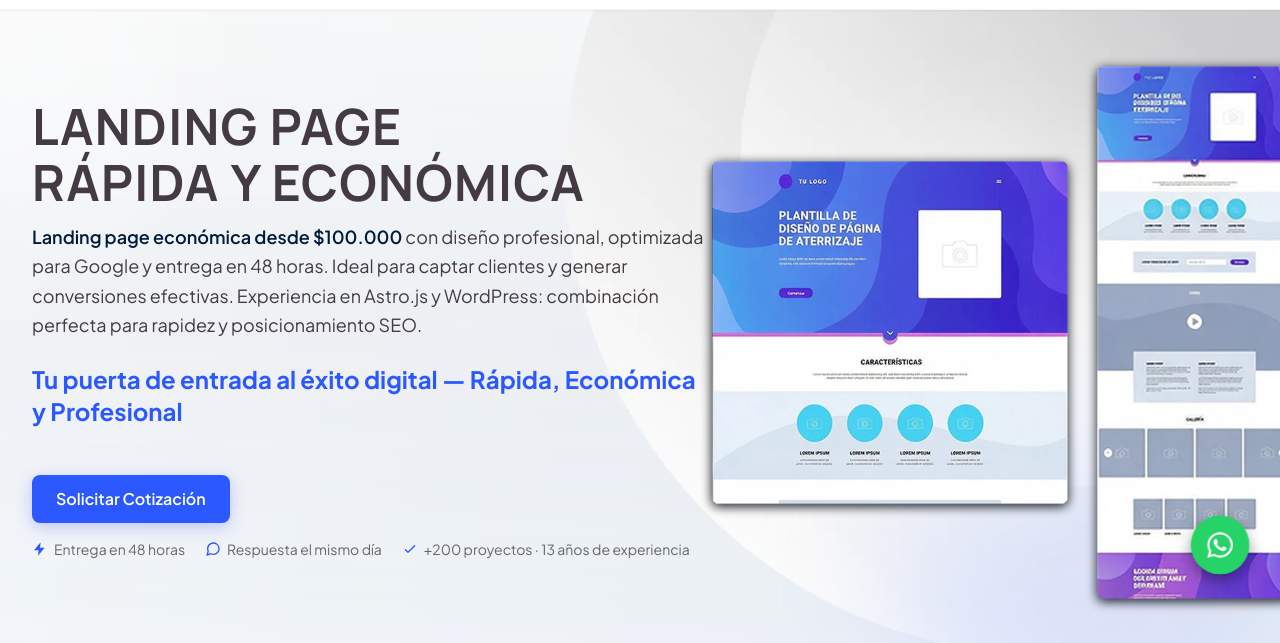
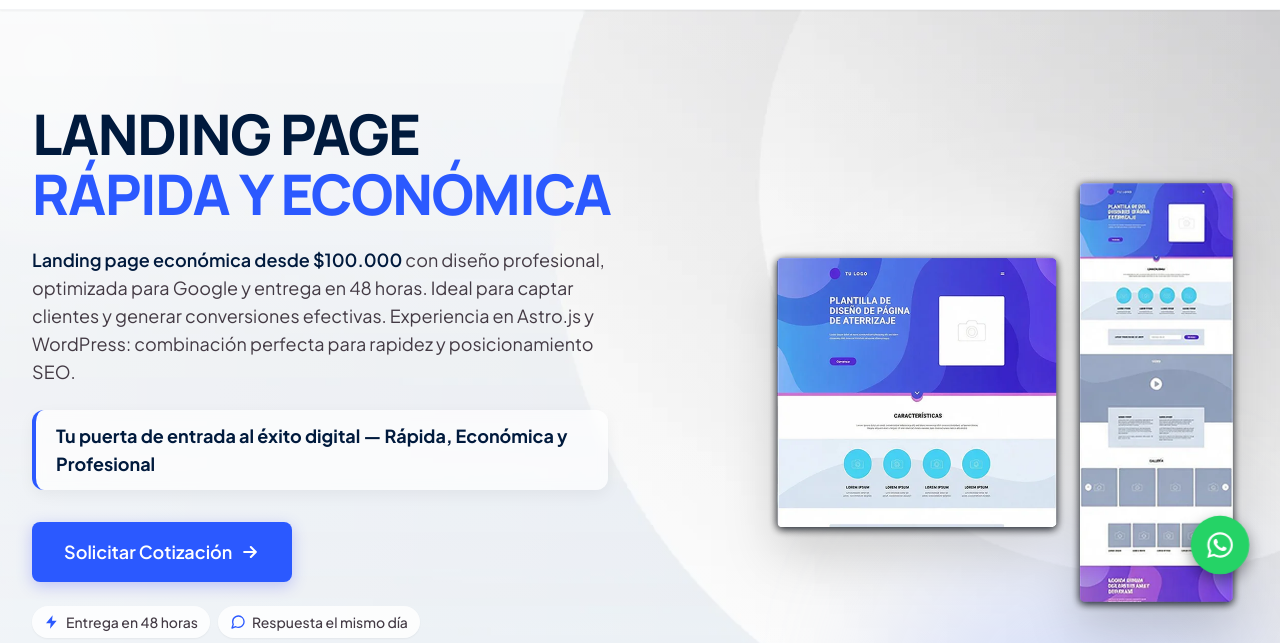
Before and after one commit to codigoraul/landingpage, an Astro site: page / in a window 1280 px wide. Shown: the part 131-774 px from the top of the page. Built offline with nearby package versions, Linux system fonts and the light colour scheme; Astro itself is replaced by a stand-in of ours.

Commit message:
Reordenar Hero: jerarquía visual, slider sin cortes e imagen sin recorte
Generated with [Devin](https://devin.ai)

Co-Authored-By: Devin <158243242+devin-ai-integration[bot]@users.noreply.github.com>

```diff
--- a/src/components/Hero.astro
+++ b/src/components/Hero.astro
@@ -30,36 +30,37 @@ import heroCelu from '@images/heroCelu.webp';
   <div class="pointer-events-none absolute -top-24 -left-24 h-72 w-72 rounded-full bg-white/40 blur-3xl" aria-hidden="true"></div>
   <div class="pointer-events-none absolute -bottom-32 right-0 h-96 w-96 rounded-full bg-brand-100/50 blur-3xl" aria-hidden="true"></div>
 
-  <div class="container-page relative z-10 grid gap-10 py-14 md:py-20 lg:grid-cols-12 lg:gap-8 lg:py-24">
+  <div class="container-page relative z-10 grid gap-12 py-14 md:py-20 lg:grid-cols-12 lg:gap-10 lg:py-24 lg:items-center">
     <!-- Texto -->
-    <div class="lg:col-span-7 lg:order-1 flex flex-col justify-center text-center lg:text-left">
-      <h1 class="text-3xl md:text-4xl lg:text-[3.125rem] text-ink-soft uppercase !font-bold tracking-wide">
+    <div class="lg:col-span-7 lg:order-1 flex flex-col justify-center items-center lg:items-start text-center lg:text-left">
+      <h1 class="text-4xl md:text-5xl lg:text-[3.5rem] leading-[1.05] uppercase !font-extrabold tracking-tight text-ink">
         <span class="block animate-fade-up">Landing Page</span>
-        <span class="block mt-2 md:mt-3 lg:mt-4 animate-fade-up animate-delay-150">Rápida y Económica</span>
+        <span class="block mt-1 text-accent animate-fade-up animate-delay-150">Rápida y Económica</span>
       </h1>
 
-      <p class="mt-5 max-w-2xl text-lg leading-relaxed text-ink-soft mx-auto lg:mx-0">
+      <p class="mt-6 max-w-xl text-base md:text-lg leading-relaxed text-ink-soft">
         <strong class="font-semibold text-ink">Landing page económica desde $100.000</strong>
         con diseño profesional, optimizada para Google y entrega en 48 horas. Ideal para captar
         clientes y generar conversiones efectivas. Experiencia en Astro.js y WordPress: combinación perfecta para rapidez y posicionamiento SEO.
       </p>
 
       <!-- Slider de mensajes -->
-      <div class="mt-3 lg:mt-6 relative h-12 sm:h-14 lg:h-20 overflow-hidden mx-auto lg:mx-0 max-w-2xl">
-        <div id="hero-slider">
-          <p class="slider-item text-base sm:text-lg lg:text-2xl font-bold text-accent absolute w-full text-center lg:text-left transition-opacity duration-1000 ease-in-out opacity-100">
-            ¿Quieres una landing rápida como esta? ⚡ Carga en menos de 1 segundo
-          </p>
-          <p class="slider-item text-base sm:text-lg lg:text-2xl font-bold text-accent absolute w-full text-center lg:text-left transition-opacity duration-1000 ease-in-out opacity-0">
-            Tu puerta de entrada al éxito digital — Rápida, Económica y Profesional
-          </p>
-        </div>
+      <div id="hero-slider" class="mt-6 grid w-full max-w-xl rounded-xl border-l-4 border-accent bg-white/70 px-5 py-3 shadow-card backdrop-blur-sm text-left" aria-live="polite">
+        <p class="slider-item [grid-area:1/1] self-center text-base md:text-lg font-bold leading-snug text-brand-900 transition-opacity duration-700 ease-in-out opacity-100">
+          ¿Quieres una landing rápida como esta? ⚡ Carga en menos de 1 segundo
+        </p>
+        <p class="slider-item [grid-area:1/1] self-center text-base md:text-lg font-bold leading-snug text-brand-900 transition-opacity duration-700 ease-in-out opacity-0" aria-hidden="true">
+          Tu puerta de entrada al éxito digital — Rápida, Económica y Profesional
+        </p>
       </div>
 
-      <div class="mt-5 lg:mt-8 flex flex-wrap justify-center gap-4 lg:justify-start">
-        <a href="#contacto" class="btn-primary">Solicitar Cotización</a>
+      <div class="mt-8 flex flex-wrap justify-center gap-4 lg:justify-start">
+        <a href="#contacto" class="btn-primary px-8 py-4 text-lg">
+          Solicitar Cotización
+          <svg class="h-5 w-5" viewBox="0 0 24 24" fill="none" stroke="currentColor" stroke-width="2.5" aria-hidden="true"><path stroke-linecap="round" stroke-linejoin="round" d="M5 12h14m-6-6 6 6-6 6"/></svg>
+        </a>
       </div>
-      <div class="mt-4 flex flex-wrap items-center justify-center gap-x-5 gap-y-2 text-sm text-ink-muted lg:justify-start">
+      <div class="mt-6 flex flex-wrap items-center justify-center gap-2 text-sm font-medium text-ink-soft lg:justify-start [&>span]:rounded-full [&>span]:bg-white/80 [&>span]:px-3 [&>span]:py-1.5 [&>span]:shadow-sm">
         <span class="inline-flex items-center gap-1.5">
           <svg viewBox="0 0 24 24" class="h-4 w-4 shrink-0 text-accent" fill="currentColor" aria-hidden="true"><path d="M13 2 3 14h7l-1 8 10-12h-7z"/></svg>
           Entrega en 48 horas
@@ -76,11 +77,11 @@ import heroCelu from '@images/heroCelu.webp';
     </div>
 
     <!-- Imagen producto -->
-    <div class="lg:col-span-5 lg:order-2 relative flex items-stretch justify-center">
+    <div class="lg:col-span-5 lg:order-2 relative flex items-center justify-center">
       <div class="pointer-events-none absolute inset-0 flex items-center justify-center" aria-hidden="true">
         <div class="h-4/5 w-4/5 rounded-full bg-white/50 blur-3xl"></div>
       </div>
-      <div class="relative w-auto max-w-full lg:h-full animate-fade-in-scale">
+      <div class="relative w-full max-w-md lg:max-w-none animate-fade-in-scale">
         <Image
           src={heroCelu}
           alt="Diseño de Landing Pages Chile"
@@ -88,7 +89,7 @@ import heroCelu from '@images/heroCelu.webp';
           height={720}
           quality={80}
           loading="eager"
-          class="relative w-auto max-w-full lg:h-full lg:scale-[1.26] origin-center object-contain transition-transform duration-500 ease-out hover:-translate-y-3"
+          class="relative mx-auto w-full h-auto max-h-[560px] object-contain drop-shadow-2xl transition-transform duration-500 ease-out hover:-translate-y-2"
           format="webp"
         />
       </div>
@@ -104,12 +105,14 @@ import heroCelu from '@images/heroCelu.webp';
     function nextSlide() {
       // Ocultar slide actual
       slides[currentSlide].style.opacity = '0';
+      slides[currentSlide].setAttribute('aria-hidden', 'true');
 
       // Siguiente slide
       currentSlide = (currentSlide + 1) % slides.length;
 
       // Mostrar nuevo slide
       slides[currentSlide].style.opacity = '1';
+      slides[currentSlide].removeAttribute('aria-hidden');
     }
 
     // Cambiar cada 4 segundos
```
